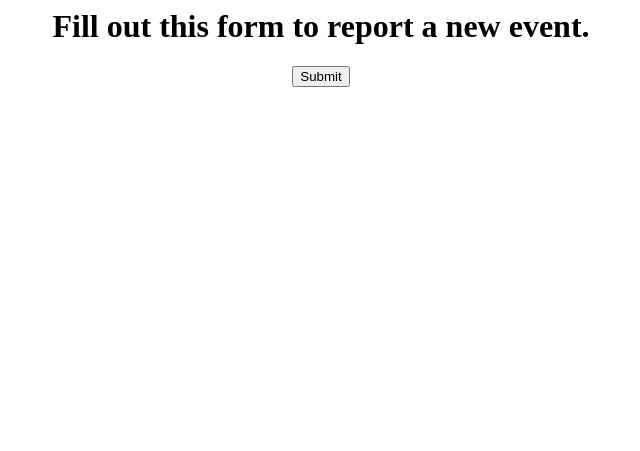
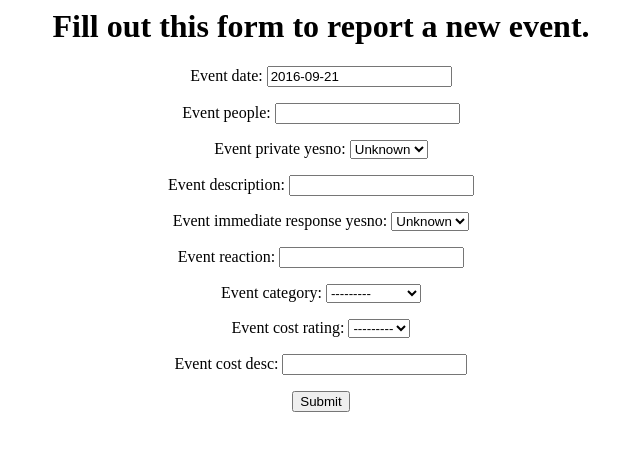
Before and after one commit to asinghamgoodwin/WorkplaceSexismTracker, a Django app: page /1/newEvent/ in a window 1280 px wide. Shown: the top 451 px of the page, without its empty margins (319-959 px from the left). Run offline with Django 3.2, Linux system fonts and the light colour scheme; parts of the project's set-up code (start-up, migrations or seed data) failed here and were passed over.

Commit message:
making urls user-specific, updating models

```diff
--- a/WorkplaceSexismTracker/models.py
+++ b/WorkplaceSexismTracker/models.py
@@ -13,7 +13,7 @@ class User(models.Model):
 
 
 class Event(models.Model):
-    event_user = models.ForeignKey(Category, on_delete=models.CASCADE)
+    event_user = models.ForeignKey(User, on_delete=models.CASCADE)
     #if the user is deleted, delete this event too
     event_date = models.DateField(default=datetime.date.today)
     event_people = models.CharField(max_length=100, null=True, blank=True)
@@ -26,10 +26,9 @@ class Event(models.Model):
                                                         (2,"harassment"),
                                                         (3,"stereotyping")
                                                         ])
-    event_cost_rating = models.IntegerField(null=True, blank=True)
-    event_cost_desc = models.CharField(max_length=100, null=True, blank=True,
-                                        choices=[(1,1),(2,2),(3,3),(4,4),(5,5)]
-                                        )
+    event_cost_rating = models.IntegerField(choices=[(1,1),(2,2),(3,3),(4,4),(5,5)],
+                                            null=True, blank=True)
+    event_cost_desc = models.CharField(max_length=100, null=True, blank=True)
 
 
 #    uncomment this out later! once we learn how to have initial data in the database
--- a/WorkplaceSexismTracker/templates/newEvent.html
+++ b/WorkplaceSexismTracker/templates/newEvent.html
@@ -1,7 +1,7 @@
 <body>
 <div align="center">
     <h1>Fill out this form to report a new event. </h1>
-<form action="{% url 'eventCreated' %}" method="post">
+<form action="{% url 'eventCreated' user_id %}" method="post">
 {% csrf_token %}
     {{ form.as_p }}
     <input type="submit" name="Submit">
--- a/WorkplaceSexismTracker/urls.py
+++ b/WorkplaceSexismTracker/urls.py
@@ -20,10 +20,10 @@ import views as views
 urlpatterns = [
     url(r'^admin/', admin.site.urls),
     url(r'^$', views.index, name='index'),
-    url('newEvent', views.newEvent, name='newEvent'),
+    url(r'^(?P<user_id>[0-9]+)/newEvent/$', views.newEvent, name='newEvent'),
     url('newUser', views.newUser, name='newUser'),
     url('login', views.login, name='login'),
-    url('eventCreated', views.eventCreated, name='eventCreated'),
+    url(r'^(?P<user_id>[0-9]+)/eventCreated/$', views.eventCreated, name='eventCreated'),
     url('userCreated', views.userCreated, name='userCreated'),
     url('acceptLogin', views.acceptLogin, name='acceptLogin'),
 ]
--- a/WorkplaceSexismTracker/views.py
+++ b/WorkplaceSexismTracker/views.py
@@ -1,5 +1,5 @@
 from django.shortcuts import render
-from django.http import HttpResponse
+from django.http import HttpResponse, Http404
 from models import Event, User, Category
 from forms import EventForm, UserForm, LoginForm
 
@@ -37,23 +37,50 @@ def userCreated(request):
         quickResponse = []
         for user in users:
             quickResponse.append(user.user_name+" - "+user.user_password+" - "+user.user_email)
-        return HttpResponse("/n".join(quickResponse))
+        return HttpResponse(" | ".join(quickResponse))
     return HttpResponse("didn't get new user info from form")
 
-def newEvent(request):
+def newEvent(request, user_id):
     form = EventForm()
-    return render(request, 'newEvent.html', {'form':form})
+    return render(request, 'newEvent.html', {'form':form, 'user_id':user_id})
 
-def eventCreated(request):
+def eventCreated(request, user_id):
+    try:
+        user = User.objects.get(pk=user_id)
+    except User.DoesNotExist:
+        raise Http404("That user does not exist")
+
     if request.POST:
-#        desc = request.POST['event_description']
-#
-#        newEvent = Event(event_description=desc)
-#        newEvent.save()
-#
-#        events = Event.objects.all()
-#        descList = [event.event_description for event in events]
-#        lastDesc = descList[-1]
-#        return HttpResponse(lastDesc)
-        return HttpResonse('got new event info from form')
+        event_user = user
+        event_date = request.POST['event_date']
+        event_people = request.POST['event_people']
+        event_private_yesno  = request.POST['event_private_yesno']
+        event_description = request.POST['event_description']
+        event_immediate_response_yesno = request.POST['event_immediate_response_yesno']
+        event_reaction = request.POST['event_reaction']
+        event_category = request.POST['event_category']
+        event_cost_rating = request.POST['event_cost_rating']
+        event_cost_desc = request.POST['event_cost_desc']
+
+        newEvent = Event(event_user=event_user,
+                        event_date=event_date,
+                        event_people=event_people,
+                        event_private_yesno=event_private_yesno,
+                        event_description=event_description,
+                        event_immediate_response_yesno=event_immediate_response_yesno,
+                        event_reaction=event_reaction,
+                        event_category=event_category,
+                        event_cost_rating=event_cost_rating,
+                        event_cost_desc=event_cost_desc,
+                        )
+
+        newEvent.save()
+        print newEvent.category
+        print newEvent.user
+        return HttpResponse('got new event info from form')
     else: return HttpResponse("didn't get new event info from form")
+
+
+#def home(request, user_id):
+#    eventsByDate = []
+#    return render(request, 'home.html', {'events':eventsByDate})
```
Also changed, not shown: WorkplaceSexismTracker/migrations/0001_initial.py, 1 other file.
